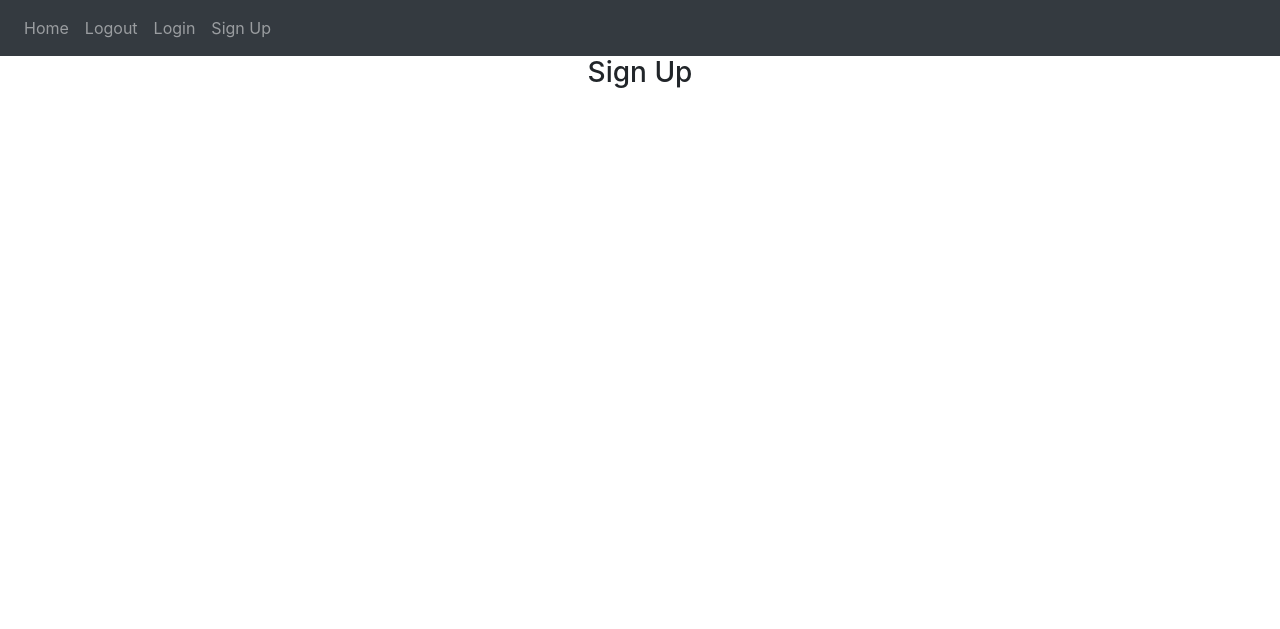
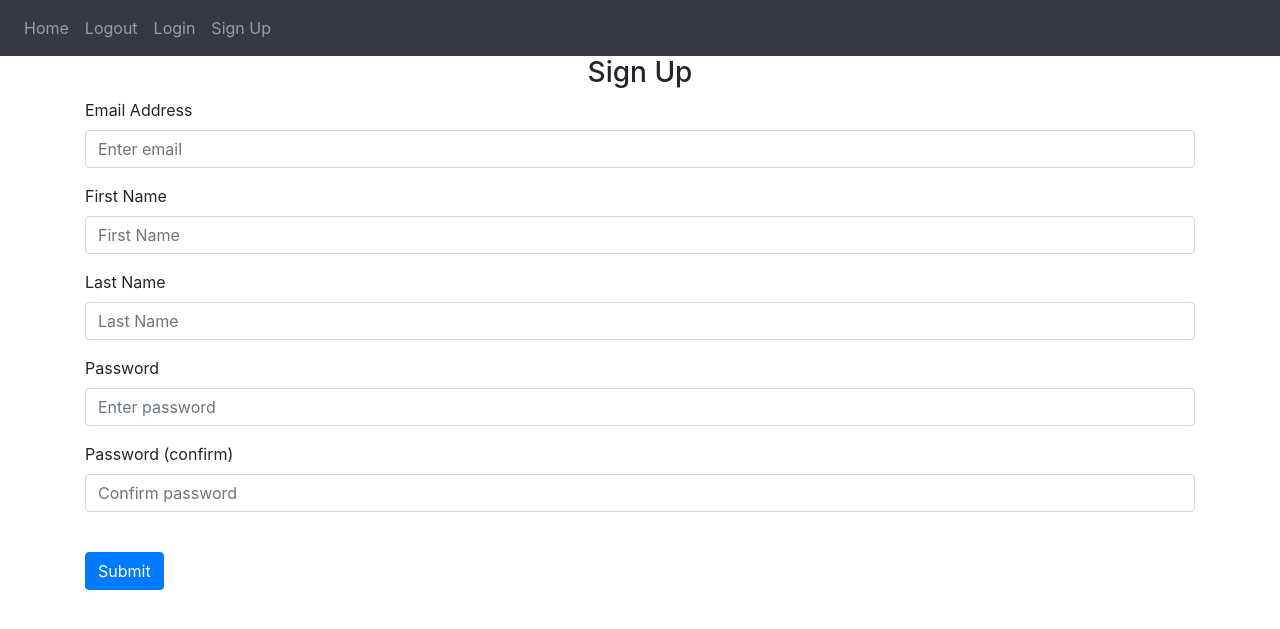
Before and after one commit to PaytonDennis/Python-Project_w_database, a Flask app: page /sign-up in a window 1280 px wide. Shown: the top 629 px of the page. Run offline with Flask 2, Linux system fonts and the light colour scheme; some libraries are stand-ins or nearby versions.

Commit message:
update
removed fizzbuzz and added onto the signup form

```diff
--- a/Python-Project_w_database-main/P_Dennis_Python_Database/website/templates/sign_up.html
+++ b/Python-Project_w_database-main/P_Dennis_Python_Database/website/templates/sign_up.html
@@ -4,8 +4,34 @@
 {% block content %}
 <form method="POST">
     <h3 align="center">Sign Up</h3>
+
     <div class="form-group">
+        <label for "email">Email Address</label>
+        <input type="email" class="form-control" id="email" name="email" placeholder="Enter email">
+    </div>
 
+    <div class="form-group">
+        <label for "firstName">First Name</label>
+        <input type="text" class="form-control" id="firstName" name="firstname" placeholder="First Name">
     </div>
+
+    <div class="form-group">
+        <label for "lastName">Last Name</label>
+        <input type="text" class="form-control" id="lastName" name="lastname" placeholder="Last Name">
+    </div>
+
+    <div class="form-group">
+        <label for "password1">Password</label>
+        <input type="password" class="form-control" id="password1" name="password1" placeholder="Enter password">
+    </div>
+
+    <div class="form-group">
+        <label for "password2">Password (confirm)</label>
+        <input type="password" class="form-control" id="password2" name="password2" placeholder="Confirm password">
+    </div>
+
+    <br />
+    <button type="submit" class="btn btn-primary">Submit</button>
+
 </form>
 {% endblock %}
```
Also changed, not shown: Python-Project_w_database-main/P_Dennis_Python_Database/website/templates/fizzbuzz.py (deleted, +0 -18 lines).
